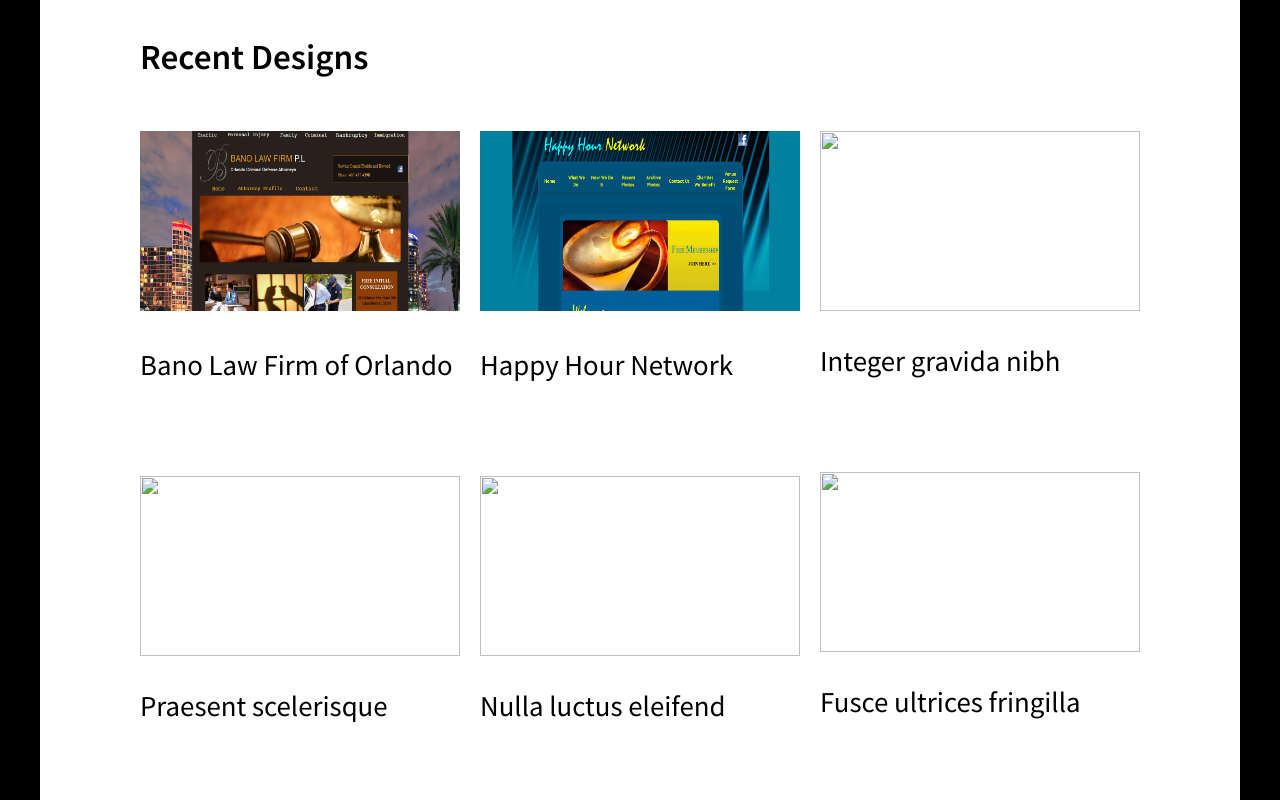
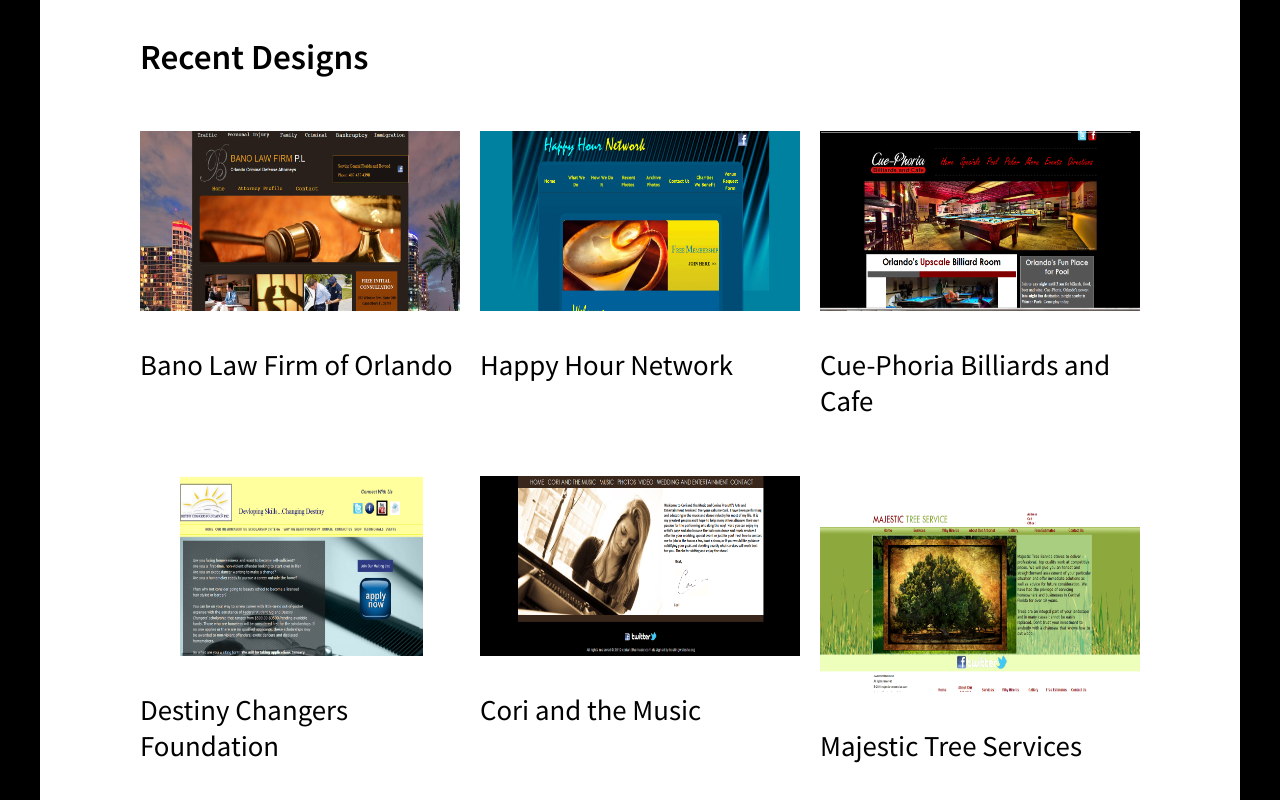
Before and after one commit to GoldenHomer/HostingWebsiteRevamp, a plain HTML site: page new/index.html in a window 1280 px wide. Shown: the part 1060-1860 px from the top of the page. Drawn offline with Linux system fonts and the light colour scheme.

Commit message:
More images and header work

```diff
--- a/new/default.css
+++ b/new/default.css
@@ -36,10 +36,6 @@
 	{
 		line-height: 180%;
 		font-size: 24px;
-	}
-
-	strong
-	{
 	}
 
 	a
@@ -259,10 +255,11 @@
 
 	#header
 	{
-		position: relative;
-		margin-top: 3em;
-		padding: 3em 0em;
+		position: fixed;
+		margin-top: 1em;
+		padding: 3em 3em;
 		background: #96063b;
+		width: 90%;
 	}
 
 /*********************************************************************************/
--- a/new/index.html
+++ b/new/index.html
@@ -46,8 +46,8 @@
 			<h3>Bano Law Firm of Orlando</h3>
 		</div>
 		<div class="box">
-			<img src="images/img05.jpg" width="320" height="180" alt="" />
-			<h3>Praesent scelerisque</h3>
+			<img src="images/img05.png" width="320" height="180" alt="" />
+			<h3>Destiny Changers Foundation</h3>
 		</div>
 	</div>
 	<div class="boxB">
@@ -56,18 +56,18 @@
 			<h3>Happy Hour Network</h3>
 		</div>
 		<div class="box">
-			<img src="images/img06.jpg" width="320" height="180" alt="" />
-			<h3>Nulla luctus eleifend</h3>
+			<img src="images/img06.png" width="320" height="180" alt="" />
+			<h3>Cori and the Music</h3>
 		</div>
 	</div>
 	<div class="boxC">
 		<div class="box">
-			<img src="images/img04.jpg" width="320" height="180" alt="" />
-			<h3>Integer gravida nibh</h3>
+			<img src="images/img04.png" width="320" height="180" alt="" />
+			<h3>Cue-Phoria Billiards and Cafe</h3>
 		</div>
 		<div class="box">
-			<img src="images/img07.jpg" width="320" height="180" alt="" />
-			<h3>Fusce ultrices fringilla</h3>
+			<img src="images/img07.png" width="320" height="180" alt="" />
+			<h3>Majestic Tree Services</h3>
 		</div>
 	</div>
 </div>
```
Also changed, not shown: new/images/img04.png (added), new/images/img05.png (added), new/images/img06.png (added), new/images/img07.png (added).
